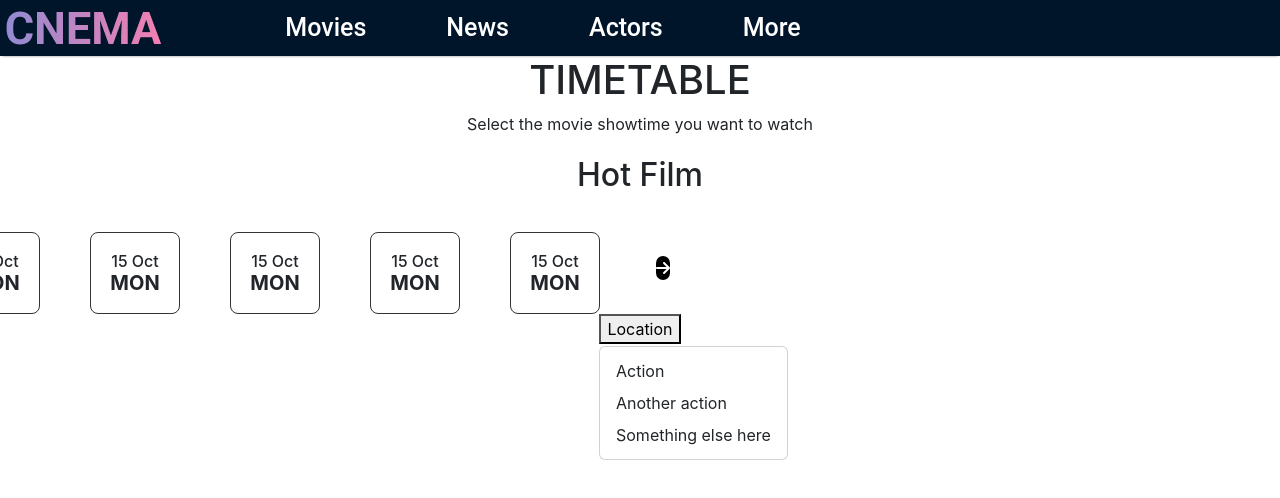
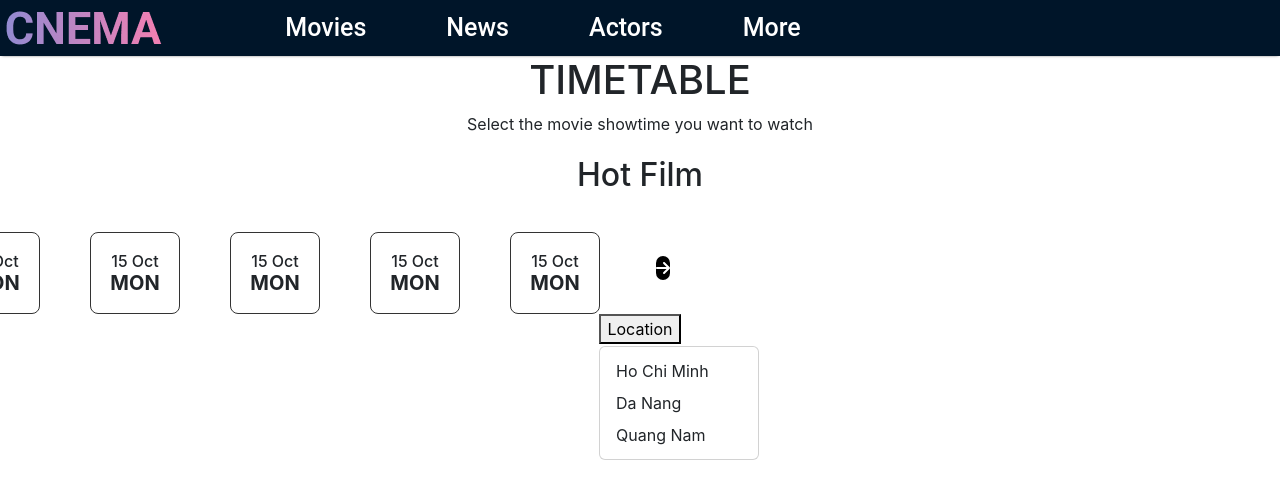
Before and after one commit to Tuanne2108/movieTicketBooking, a React (Create React App) app in the folder movie_booking/: page / in a window 1280 px wide. Both pictures are taken after a click on the button "Location". Shown: the top 498 px of the page. Built offline with nearby package versions, Linux system fonts and the light colour scheme.

Commit message:
update interface dropdown
update user interface dropdown location on movie booking

```diff
--- a/movie_booking/src/Components/Container/Dropdown_Location.js
+++ b/movie_booking/src/Components/Container/Dropdown_Location.js
@@ -1,22 +1,36 @@
-import React from 'react'
+import React, {useState} from 'react'
+
+
+
 
 const Dropdown_Location = () => {
+    const [selectedItem, setSelectedItem] = useState(null);
+    const items = ["Ho Chi Minh", "Da Nang", "Quang Nam"];
+
+    const handleItemClick = (item) => {
+        setSelectedItem(item);
+    };
   return (
     <div className="dropdown-loca">
         <div className="container">
             <div class="dropdown">
                 <button class="button-dropdown" type="button" data-bs-toggle="dropdown" aria-expanded="false">
-                    Location
+                    {selectedItem || "Location"}
                 </button>
                 <ul class="dropdown-menu">
-                    <li><a class="dropdown-item" href="#">Action</a></li>
-                    <li><a class="dropdown-item" href="#">Another action</a></li>
-                    <li><a class="dropdown-item" href="#">Something else here</a></li>
+                    {items.map((item, index) => (
+                        <li key={index}>
+                            <button className="dropdown-item" onClick={() => handleItemClick(item)}>
+                                {item}
+                            </button>
+                        </li>
+                        ))}
                 </ul>
             </div>
         </div>
+    </div>
 
-    </div>
+
   )
 }
 
```
